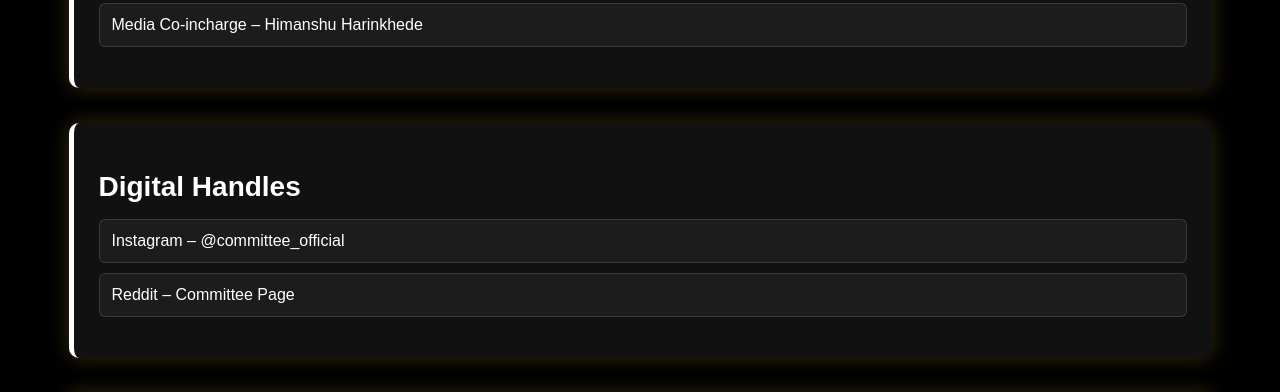
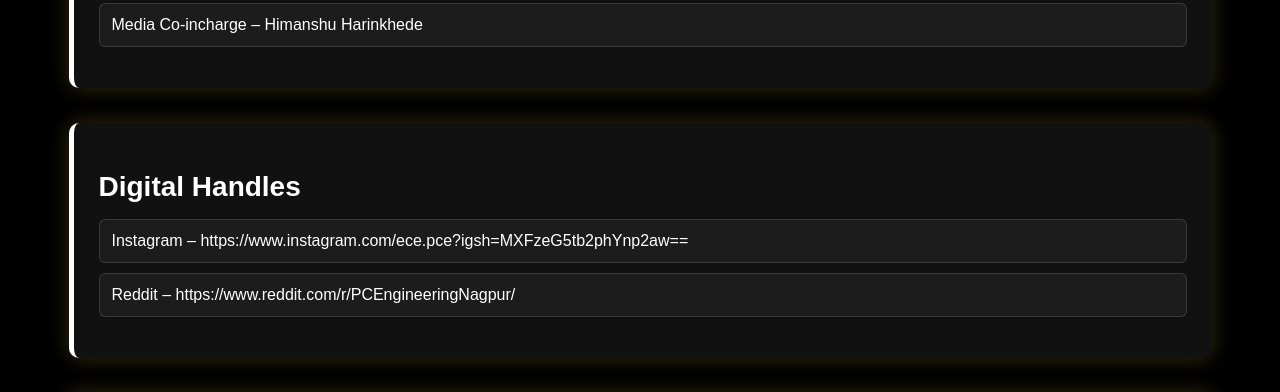
Before and after one commit to Himanshuh-byte/ece.pcen, a plain HTML site: page index.html in a window 1280 px wide. Shown: the part 1279-1671 px from the top of the page. Drawn offline with Linux system fonts and the light colour scheme.

```diff
--- a/index.html
+++ b/index.html
@@ -166,8 +166,8 @@
   <div class="section">
     <h2>Digital Handles</h2>
     <ul>
-      <li>Instagram – @committee_official</li>
-      <li>Reddit – Committee Page</li>
+      <li>Instagram – https://www.instagram.com/ece.pce?igsh=MXFzeG5tb2phYnp2aw==</li>
+      <li>Reddit – https://www.reddit.com/r/PCEngineeringNagpur/</li>
     </ul>
   </div>
 
```
